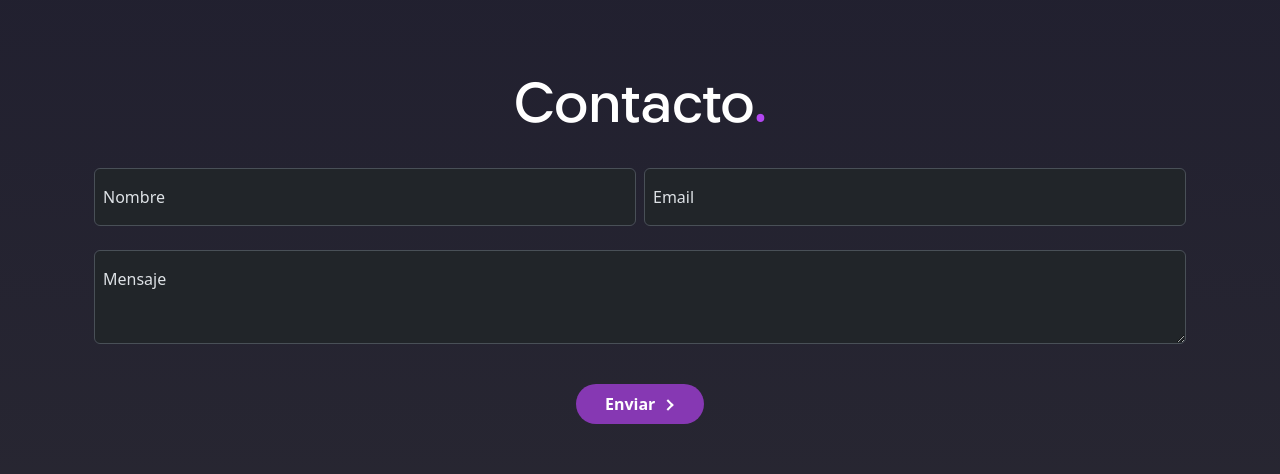
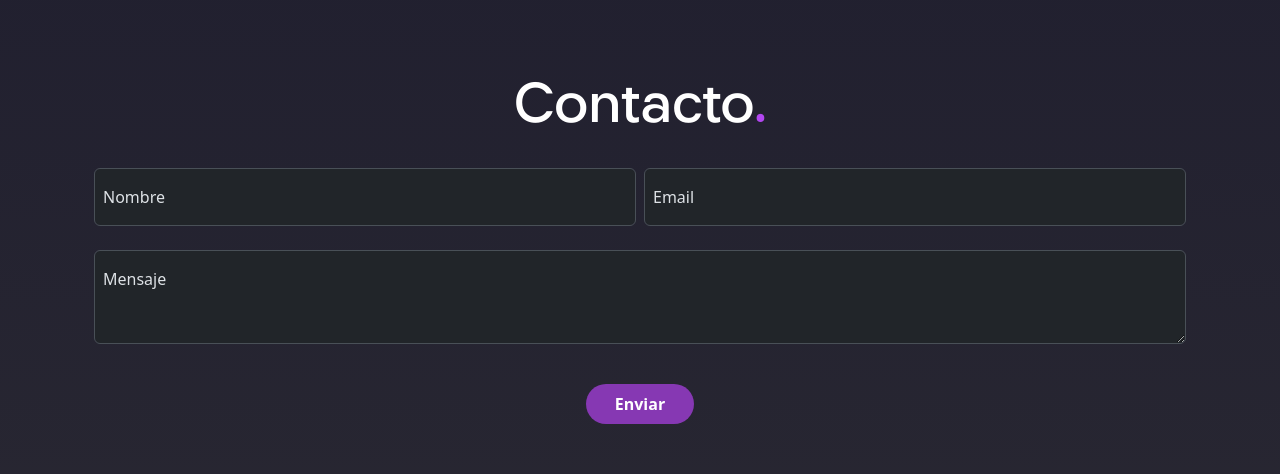
Before and after one commit to SantiagoCabrerizo/Portfolio, a React (Vite) app: page / in a window 1280 px wide. Shown: the part 3746-4220 px from the top of the page. Built offline with nearby package versions, Linux system fonts and the light colour scheme; a web font is replaced by a local one.

Commit message:
Upgrade contact form v1

```diff
--- a/src/components/Contact.jsx
+++ b/src/components/Contact.jsx
@@ -1,88 +1,107 @@
-import React, { useEffect, useRef, useState } from 'react'
-import emailjs from '@emailjs/browser'
-import { useForm } from 'react-hook-form';
-
-const serviceId = "5k1b4n4";
-const templateId = "template_ly93sva";
-const publicKey = "0ZLWzUC5NjLuJYUKE";
+import React, { useState } from 'react'
+import { useForm } from 'react-hook-form'
 
 export const Contact = () => {
+    const { register, handleSubmit, formState: { errors } } = useForm()
+    const [mensajeEnviado, setMensajeEnviado] = useState(false)
 
-    const form = useRef()
-
-    const { register, handleSubmit, watch, formState: { errors } } = useForm()
-
-    const [mensajeEnviado, setMensajeEnviado] = useState(false)
-    const sendEmail = (e) => {
-        e.preventDefault
-        emailjs.sendForm(serviceId, templateId, form.current, publicKey)
-            .then((res) => {
-                setMensajeEnviado(true)
-            })
+    const onSubmit = (data, e) => {
+        e.target.submit()
+        setMensajeEnviado(true)
     }
-
-    useEffect(()=>{
-        AOS.init()
-    }),[]
 
     return (
         <div id='contact' className='center d-flex align-items-center'>
             <div className="container col-xxl-8 px-4 py-5 text-center">
                 <div className="py-5">
-                    <h1 className="display-4 font-semibold text-body-emphasis lh-1 mb-3">Contacto<span className="purple">.</span></h1>
+                    <h1 className="display-4 font-semibold text-body-emphasis lh-1 mb-3">
+                        Contacto<span className="purple">.</span>
+                    </h1>
 
                     <div className='form-signin py-3'>
+                        {/* Formulario para Netlify */}
+                        <form
+                            name="contact"
+                            method="POST"
+                            data-netlify="true"
+                            data-netlify-honeypot="bot-field"
+                            onSubmit={handleSubmit(onSubmit)}
+                            className='row g-2'
+                        >
+                            {/* Campo oculto para Netlify */}
+                            <input type="hidden" name="form-name" value="contact" />
+                            <input type="hidden" name="bot-field" />
 
-                        <form ref={form} onSubmit={handleSubmit(sendEmail)} className='row g-2'>
-
-                            <div className="form-floating mb-3 col-md-6" data-aos='fade-up' >
-                                <input type="text" name='user_name' className="form-control" id="floatingInput1" placeholder='Nombre'
-                                    {...register("user_name", { required: true })} />
+                            <div className="form-floating mb-3 col-md-6" data-aos='fade-up'>
+                                <input
+                                    type="text"
+                                    name="user_name"
+                                    className="form-control"
+                                    id="floatingInput1"
+                                    placeholder="Nombre"
+                                    {...register("user_name", { required: true })}
+                                />
                                 <label htmlFor="floatingInput1">Nombre</label>
-                                {errors.user_name &&
-                                    <span role='alert' className='span-validation d-flex ps-2'>Ingrese su nombre</span>}
+                                {errors.user_name && (
+                                    <span role="alert" className="span-validation d-flex ps-2">
+                                        Ingrese su nombre
+                                    </span>
+                                )}
                             </div>
 
                             <div className="form-floating mb-3 col-md-6" data-aos='fade-up'>
-                                <input type="email" name='user_email' className="form-control" id="floatingInput2" placeholder='Email'
-                                    {...register("user_email", { required: true })} />
+                                <input
+                                    type="email"
+                                    name="user_email"
+                                    className="form-control"
+                                    id="floatingInput2"
+                                    placeholder="Email"
+                                    {...register("user_email", { required: true })}
+                                />
                                 <label htmlFor="floatingInput2">Email</label>
-                                {errors.user_email &&
-                                    <span role='alert' className='span-validation d-flex ps-2'>Ingrese su email</span>}
+                                {errors.user_email && (
+                                    <span role="alert" className="span-validation d-flex ps-2">
+                                        Ingrese su email
+                                    </span>
+                                )}
                             </div>
 
                             <div className="form-floating mb-3 mx-auto" data-aos='fade-up'>
-                                <textarea className="form-control msg" name='message' id="floatingTextarea1" rows="3" placeholder='Mensaje'
-                                    {...register("message", { required: true })}></textarea>
-                                <label htmlFor="floatingTextarea1" className="form-label">Mensaje</label>
-                                {errors.message &&
-                                    <span role='alert' className='span-validation d-flex ps-2'>Ingrese su mensaje</span>}
+                                <textarea
+                                    name="message"
+                                    className="form-control msg"
+                                    id="floatingTextarea1"
+                                    rows="3"
+                                    placeholder="Mensaje"
+                                    {...register("message", { required: true })}
+                                ></textarea>
+                                <label htmlFor="floatingTextarea1">Mensaje</label>
+                                {errors.message && (
+                                    <span role="alert" className="span-validation d-flex ps-2">
+                                        Ingrese su mensaje
+                                    </span>
+                                )}
                             </div>
 
                             <div className='d-flex justify-content-center mt-4'>
-
-                                {
-                                    mensajeEnviado ?
-                                        <div>
-                                            <button type="button" className="boton-form-enviado">Enviado
-                                                <svg xmlns="http://www.w3.org/2000/svg" width="16" height="16" fill="currentColor" className="bi bi-check-lg" viewBox="0 0 16 16">
-                                                    <path d="M12.736 3.97a.733.733 0 0 1 1.047 0c.286.289.29.756.01 1.05L7.88 12.01a.733.733 0 0 1-1.065.02L3.217 8.384a.757.757 0 0 1 0-1.06.733.733 0 0 1 1.047 0l3.052 3.093 5.4-6.425a.247.247 0 0 1 .02-.022Z" />
-                                                </svg>
-                                            </button>
-                                        </div>
-                                        :
-                                        <div>
-                                            <button type="submit" className="boton-form">Enviar
-                                                <div className="arrow-wrapper">
-                                                    <div className="arrow"></div>
-                                                </div>
-                                            </button>
-                                        </div>
-                                }
+                                {mensajeEnviado ? (
+                                    <button type="button" className="boton-form-enviado">
+                                        Enviado ✔
+                                    </button>
+                                ) : (
+                                    <button type="submit" className="boton-form">
+                                        Enviar
+                                    </button>
+                                )}
                             </div>
                         </form>
 
-
+                        {/* Formulario oculto para que Netlify lo detecte en el build */}
+                        <form name="contact" netlify hidden>
+                            <input type="text" name="user_name" />
+                            <input type="email" name="user_email" />
+                            <textarea name="message"></textarea>
+                        </form>
                     </div>
                 </div>
             </div>
```
Also changed, not shown: 1 other file (tests, documents, lock files or other folders).
